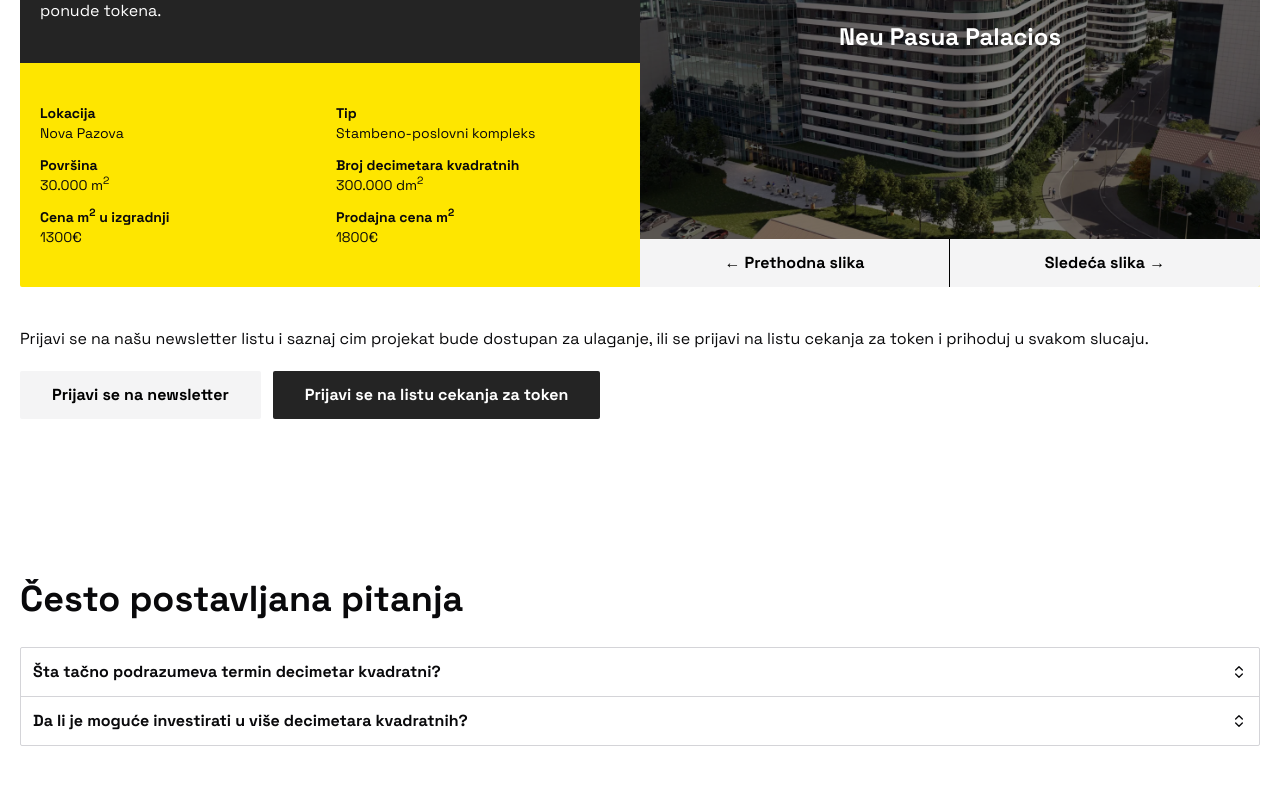
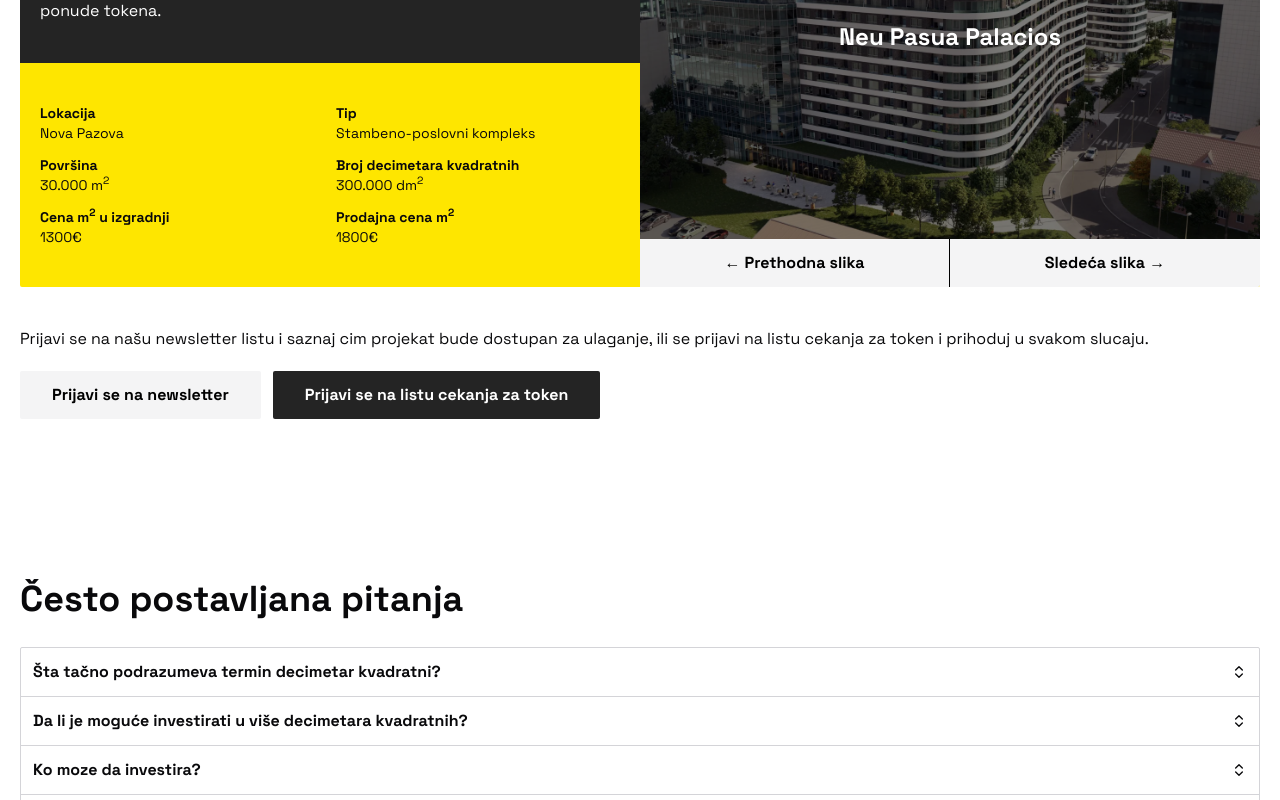
Before and after one commit to develo-pera/dm2, a Next.js app: page / in a window 1280 px wide. Shown: the part 5523-6323 px from the top of the page. Built offline with nearby package versions, Linux system fonts and the light colour scheme.

Commit message:
Add more questions to faq

```diff
--- a/src/app/components/landing/faq.json
+++ b/src/app/components/landing/faq.json
@@ -7,6 +7,82 @@
     {
       "question": "Da li je moguće investirati u više decimetara kvadratnih?",
       "answer": "Da, moguće je investirati u više decimetara kvadratnih, pa čak i više metara kvadratnih. To ne znači da stičete vlasništvo nad kupljenim kvadratima, vec ostvarujete pravo na profit od prodaje površine u koju ste investirali. Vlasništvo nad samim kvadratima, tj. nekretninama stiču krajnji kupci."
+    },
+    {
+      "question": "Ko moze da investira?",
+      "answer": "Sva ko, svaaaaakooooo, svako."
+    },
+    {
+      "question": "Da li investitor moze da bude i pravno lice?",
+      "answer": "Sva ko, svaaaaakooooo, svako."
+    },
+    {
+      "question": "Koja je razlika izmedju decimetara kvadratnih i dm2 tokena?",
+      "answer": "Deeeee."
+    },
+    {
+      "question": "Zbog cega nekretnine?",
+      "answer": "Da bi ti pito"
+    },
+    {
+      "question": "Kako se biraju i planiraju projekti?",
+      "answer": "Da bi ti pito"
+    },
+    {
+      "question": "Da li cete u ponudi imati samo gradjevinske projekte u Srbiji ili ce biti i u drugim zemljama?",
+      "answer": "Da bi ti pito"
+    },
+    {
+      "question": "Kolika je minimalna investicija u dm2 tokene?",
+      "answer": "Minimalna investicija u tokene je 150 eur tokom incijalne ponude, nakon cega se tokeni mogu kupiti na slobodnom trzistu i po trzisnoj ceni u kolicini koja iznosi manje od 150 eur."
+    },
+    {
+      "question": "Kolika je minimalna investicija u decimetre kvadratne?",
+      "answer": "Minimalna investicija u decimetre kvadratne je 1 decimetar kvadratni, tj. jedna desetina kvadratnog metra."
+    },
+    {
+      "question": "Da li postoji maksimalna investicija?",
+      "answer": "Da bi ti pito"
+    },
+    {
+      "question": "Na koje nacine je moguce izvrsiti placanje?",
+      "answer": "Da bi ti pito"
+    },
+    {
+      "question": "Kako mogu da pratim svoje investicije?",
+      "answer": "Da bi ti pito"
+    },
+    {
+      "question": "Na kojin nacin funkcionise referal program?",
+      "answer": "Da bi ti pito"
+    },
+    {
+      "question": "Kada se isplacuje profit?",
+      "answer": "Da bi ti pito"
+    },
+    {
+      "question": "Na koji nacin se isplacuje profit?",
+      "answer": "Da bi ti pito"
+    },
+    {
+      "question": "Da li mogu da reinvestiram svoj profit umesto isplate?",
+      "answer": "Da bi ti pito"
+    },
+    {
+      "question": "Da li dobijam dokaz o vlasnistvu?",
+      "answer": "Da bi ti pito"
+    },
+    {
+      "question": "Sta je Inicijalna Ponuda Tokena?",
+      "answer": "Da bi ti pito"
+    },
+    {
+      "question": "Zasto se i kako dm2 koristi blokcejn?",
+      "answer": "Da bi ti pito"
+    },
+    {
+      "question": "Da li je potrebno da imam kripto novcanik ili da znam da koristim blokcejn?",
+      "answer": "Da bi ti pito"
     }
   ]
 }
--- a/src/app/components/landing/token.tsx
+++ b/src/app/components/landing/token.tsx
@@ -23,13 +23,13 @@ const Token = () => {
               i ostvarujete jednokratni profit kada se on završi i proda.
             </p>
             <p className="mb-3">
-              Investiranjem u dm2 tokene stičete pravo na deo profita iz
-              svih budućih projekata koji se realizuju putem dm2 platforme
+              Investiranjem u dm<sup>2</sup> tokene stičete pravo na deo profita iz
+              svih budućih projekata koji se realizuju putem dm<sup>2</sup> platforme
               — dugoročno i pasivno, sve dok držite tokene
             </p>
             <p className="mb-3">
               Digitalni tokeni nisu novost na našem tržištu — uspešne primere
-              već imamo kroz projekte poput Finspota, Treesury-a (Walnut Fund)
+              već imamo kroz projekte poput <a href="https://finspot.com/" target="_blank" className="text-[#ffbf00] underline">Finspota</a>, <a href="https://treesury.com/" target="_blank" className="text-[#ffc500] underline">Treesury-a</a> (Walnut Fund)
               i drugih.
             </p>
             <p className="mt-7 mb-5 font-bold">Zašto ulagati u dm2 tokene?</p>
```
